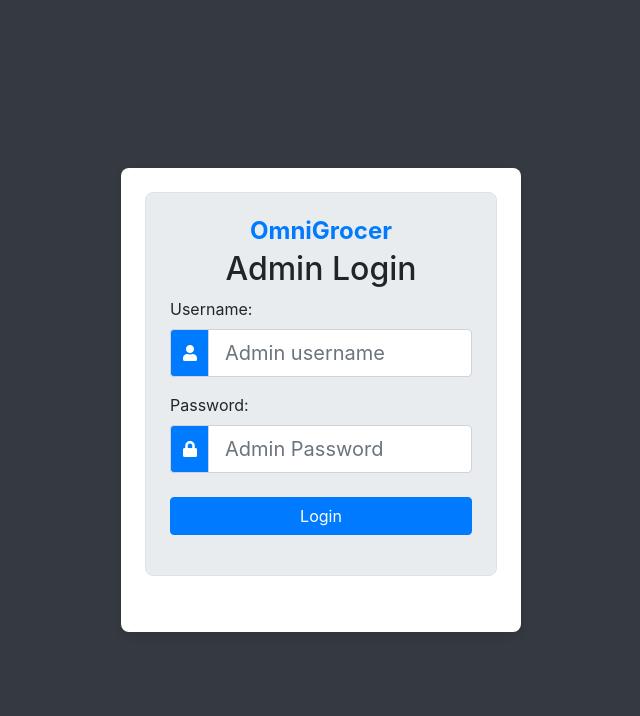
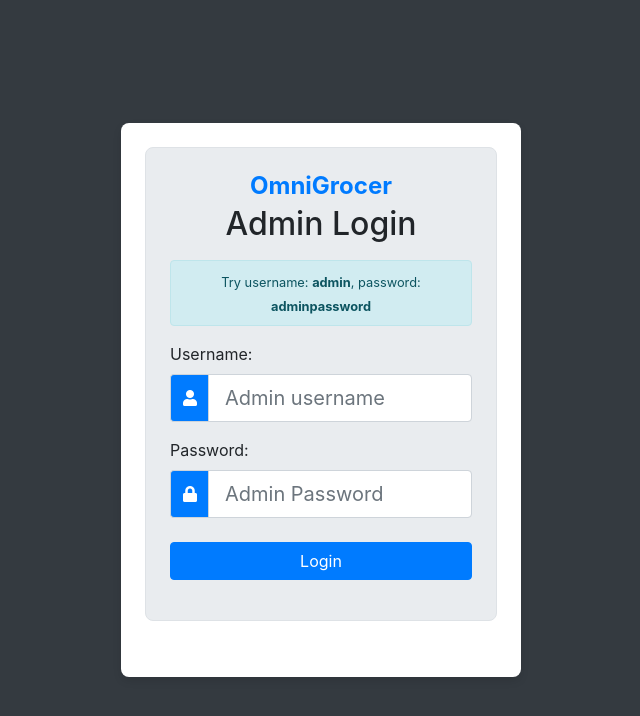
Before and after one commit to deepakjvm/omnigrocer, a Spring Boot app: page /admin/login in a window 1280 px wide. Shown: the top 716 px of the page, without its empty margins (319-959 px from the left). Run offline with Spring Boot 4, Linux system fonts and the light colour scheme; some of the project's set-up classes (security, data sources, template engines, error pages and the like) are left out, and stand-ins take their place.

Commit message:
Add admin login hint

```diff
--- a/src/main/resources/templates/adminlogin.html
+++ b/src/main/resources/templates/adminlogin.html
@@ -49,6 +49,9 @@
     <div class="jumbotron border p-4">
         <h4 class="text-center font-weight-bold text-primary mb-1">OmniGrocer</h4>
         <h2 class="text-center">Admin Login</h2>
+        <div class="alert alert-info text-center py-2 my-3" role="alert">
+            <small>Try username: <strong>admin</strong>, password: <strong>adminpassword</strong></small>
+        </div>
         <form th:action="@{/admin/loginvalidate}" method="post">
             <div class="form-group">
                 <label for="username">Username:</label>
```
